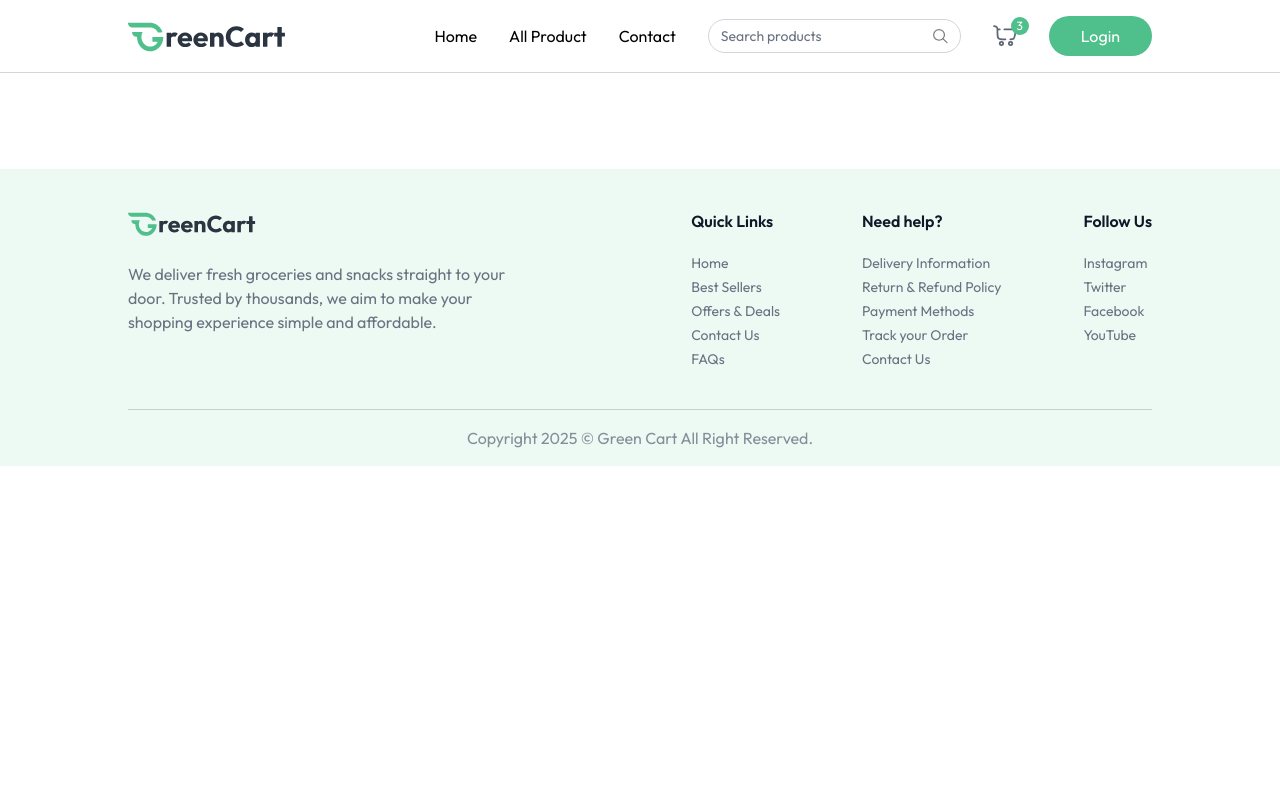
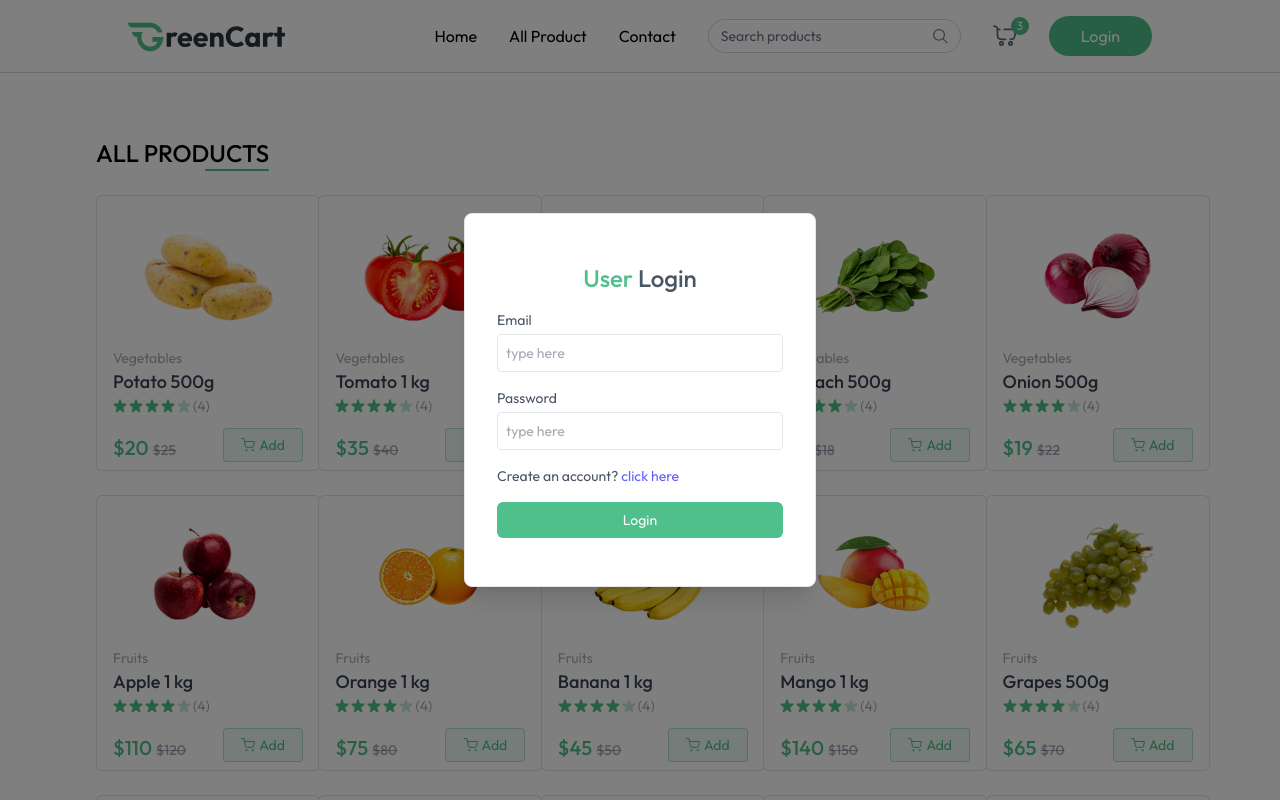
Before and after one commit to Beachhousee/GREENCART, a React (Vite) app in the folder client/: page /products in a window 1280 px wide. Both pictures are taken after a click on the button "Login". Shown: the top 800 px of the page. Built offline with nearby package versions, Linux system fonts and the light colour scheme.

Commit message:
Login,Signup page and Finding Products logic

```diff
--- a/client/src/App.jsx
+++ b/client/src/App.jsx
@@ -5,17 +5,25 @@
 import Home  from './pages/Home'
 import {Toaster} from "react-hot-toast"
 import Footer from './components/Footer'
+import { useAppContext } from './context/AppContext'
+import Login from './components/Login'
+import AllProducts from './pages/AllProducts'
+import ProductCategory from './pages/ProductCategory'
 
 const App = () => {
 
   const isSellerPath =useLocation().pathname.includes("seller")
+  const {showUserLogin}=useAppContext()
   return (
     <div>
   {isSellerPath ? null :<NavBar></NavBar>}
+  {showUserLogin? <Login></Login> :null}
   <Toaster></Toaster>
 <div className={`${isSellerPath}? "" : "px-6 md:px-16 lg:px-24 xl:px-32"`}>
   <Routes>
     <Route path='/' element={<Home></Home>}> </Route>
+    <Route path= '/products'element ={<AllProducts></AllProducts>}></Route>
+    <Route path ='/products/:category' element={<ProductCategory></ProductCategory>}></Route>
   </Routes>
 </div>
 
--- a/client/src/assets/assets.js
+++ b/client/src/assets/assets.js
@@ -98,6 +98,7 @@
   bottom_banner_image_sm,
   add_address_iamge,
   box_icon,
+
 };
 
 export const categories = [
--- a/client/src/components/Categories.jsx
+++ b/client/src/components/Categories.jsx
@@ -13,8 +13,8 @@
  onClick={()=>{
   navigate(`/products/${category.path.toLowerCase()}`)
   scrollTo(0,0)
+ }}>
 
- }}>
           <img
             src={category.image}
             alt={category.text}
@@ -23,11 +23,11 @@
           <p className='text-sm font-medium'>{category.text}</p>
         </div>
         ))}
-
+       l-
       </div>
     </div>
   );
 };
 
 
-export default Categories
+export default Categories;
--- /dev/null
+++ b/client/src/components/Login.jsx
@@ -0,0 +1,95 @@
+import React from "react";
+import { useAppContext } from "../context/AppContext";
+const Login = () => {
+  const { setShowUserLogin, setUser } = useAppContext();
+  const [state, setState] = React.useState("login");
+  const [name, setName] = React.useState("");
+  const [email, setEmail] = React.useState("");
+  const [password, setPassword] = React.useState("");
+
+  const onSubmitHandler = async (event) => {
+    event.preventDefault();
+    setUser({
+      email: "h@gmail.com",
+      name: "hello",
+    });
+    setShowUserLogin(false);
+  };
+  return (
+    <div
+      onClick={() => setShowUserLogin(false)}
+      className="fixed top-0 bottom-0 left-0 right-0 z-30 flex items-center text-sm text-gray-600 bg-black/50"
+    >
+      <form
+        onSubmit={onSubmitHandler}
+        onClick={(e) => e.stopPropagation()}
+        className="flex flex-col gap-4 m-auto items-start p-8 py-12 w-80 sm:w-[352px] rounded-lg shadow-xl border border-gray-200 bg-white"
+      >
+        <p className="text-2xl font-medium m-auto">
+          <span className="text-primary">User</span>{" "}
+          {state === "login" ? "Login" : "Sign Up"}
+        </p>
+        {state === "register" && (
+          <div className="w-full">
+            <p>Name</p>
+            <input
+              onChange={(e) => setName(e.target.value)}
+              value={name}
+              placeholder="type here"
+              className="border border-gray-200 rounded w-full p-2 mt-1 outline-primary"
+              type="text"
+              required
+            />
+          </div>
+        )}
+        <div className="w-full ">
+          <p>Email</p>
+          <input
+            onChange={(e) => setEmail(e.target.value)}
+            value={email}
+            placeholder="type here"
+            className="border border-gray-200 rounded w-full p-2 mt-1 outline-primary"
+            type="email"
+            required
+          />
+        </div>
+        <div className="w-full ">
+          <p>Password</p>
+          <input
+            onChange={(e) => setPassword(e.target.value)}
+            value={password}
+            placeholder="type here"
+            className="border border-gray-200 rounded w-full p-2 mt-1 outline-primary"
+            type="password"
+            required
+          />
+        </div>
+        {state === "register" ? (
+          <p>
+            Already have account?{" "}
+            <span
+              onClick={() => setState("login")}
+              className="text-indigo-500 cursor-pointer"
+            >
+              click here
+            </span>
+          </p>
+        ) : (
+          <p>
+            Create an account?{" "}
+            <span
+              onClick={() => setState("register")}
+              className="text-indigo-500 cursor-pointer"
+            >
+              click here
+            </span>
+          </p>
+        )}
+        <button className="bg-primary hover:bg-primary-dull transition-all text-white w-full py-2 rounded-md cursor-pointer">
+          {state === "register" ? "Create Account" : "Login"}
+        </button>
+      </form>
+    </div>
+  );
+};
+export default Login;
--- a/client/src/components/NavBar.jsx
+++ b/client/src/components/NavBar.jsx
@@ -1,16 +1,21 @@
-import React from "react";
+import React, { useEffect } from "react";
 import { Navigate, NavLink } from "react-router-dom";
 import { assets } from "../assets/assets";
 import { useAppContext } from "../context/AppContext";
 
 const NavBar = () => {
   const [open, setOpen] = React.useState(false);
-  const { user, setuser, setShowUserLogin, navigate } = useAppContext();
+  const { user, setUser, setShowUserLogin, navigate,setSearchQuery,searchQuery} = useAppContext();
 
   const logout = async () => {
-    setuser(null);
+    setUser(null);
     navigate("/");
   };
+  useEffect(()=>{
+if(searchQuery.lenght>0){
+  navigate('/products ')
+}
+  },[searchQuery])
 
   return (
     <nav className="flex items-center justify-between px-6 md:px-16 lg:px-24 xl:px-32 py-4 border-b border-gray-300 bg-white relative transition-all">
@@ -25,7 +30,7 @@
         <NavLink to="/">Contact</NavLink>
 
         <div className="hidden lg:flex items-center text-sm gap-2 border border-gray-300 px-3 rounded-full">
-          <input
+          <input onChange={(e)=>setSearchQuery(e.target.value)}
             className="py-1.5 w-full bg-transparent outline-none placeholder-gray-500"
             type="text"
             placeholder="Search products"
--- a/client/src/components/NewsLetter.jsx
+++ b/client/src/components/NewsLetter.jsx
@@ -21,4 +21,4 @@
     )
 }
 
-export default NewsLetter
+export default NewsLetter;
--- a/client/src/context/AppContext.jsx
+++ b/client/src/context/AppContext.jsx
@@ -9,11 +9,12 @@
 export const AppContextProvider = ({ children }) => {
   const currency = import.meta.VITE_CURRENCY;
   const navigate = useNavigate();
-  const [user, setuser] = useState(null);
+  const [user, setUser] = useState(null);
   const [isSeller, setIsSeller] = useState(false);
   const [showUserLogin, setShowUserLogin] = useState(false);
   const [products, setProducts] = useState([]);
   const [cartItems, setCartItems] = useState({});
+  const [searchQuery, setSearchQuery] = useState({});
 
   //Fetch  all Products
   const fetchProducts = async () => {
@@ -63,7 +64,7 @@
   const value = {
     navigate,
     user,
-    setuser,
+    setUser,
     isSeller,
     setIsSeller,
     showUserLogin,
@@ -73,12 +74,13 @@
     addToCart,
     updateCartItem,
     removeFromCart ,
-    cartItems
+    cartItems,
+    searchQuery,setSearchQuery
   };
 
   return <AppContext.Provider value={value}>{children}</AppContext.Provider>;
 };
 
-export const useAppContext = () => {
+export const  useAppContext = () => {
   return useContext(AppContext);
 };
--- /dev/null
+++ b/client/src/pages/AllProducts.jsx
@@ -0,0 +1,35 @@
+import React from 'react'
+import { useEffect,useState } from 'react';
+import { useAppContext } from '../context/AppContext'
+import ProductCard from '../components/ProductCard';
+
+const AllProducts = () => {
+  const {products,searchQuery}=useAppContext();
+  const[filteredProducts,setFilteredProducts]=useState([]);
+  useEffect(()=>{
+   if(searchQuery.length>0){
+    setFilteredProducts(products.filter(
+      product =>product.name.toLowerCase().includes(searchQuery.toLowerCase())
+    ))}else{
+      setFilteredProducts(products)
+    }
+  },[products,searchQuery]) //when this two changes then it will run
+return (
+  <div className='mt-16 flex flex-col'>
+    <div className='flex flex-col items-end w-max'>
+      <p className='text-2xl font-medium uppercase'>All products</p>
+      <div className='w-16 h-0.5 bg-primary rounded-full'>
+      </div>
+   </div>
+ <div className='grid grid-cols-2 sm:grid-cols-3 md:grid-cols-4 gap-3 md:gap-6 lg:grid-cols-5 mt-6'>
+
+
+    {filteredProducts.filter((product)=>product.inStock).map((product,index)=>(
+      <ProductCard key={index} product={product}></ProductCard>
+    ))}
+   </div>
+    </div>
+
+)
+}
+export default AllProducts
--- /dev/null
+++ b/client/src/pages/ProductCategory.jsx
@@ -0,0 +1,24 @@
+import React from "react";
+import { useAppContext } from "../context/AppContext";
+import { useParams } from "react-router-dom";
+import {categories} from "../assets/assets";
+
+const ProductCategory = () => {
+  const { products } = useAppContext();
+  const { category } = useParams();
+  const searchCategory = categories.find(
+    (item) => item.path.toLowerCase() === category
+  );
+const filteredProducts= products.filter((product)=>product.category.toLowerCase() === category)
+  return (
+    <div className='mt-16'>
+  {searchCategory && (
+    <div className='flex flex-col items-end w-max'>
+      <p className='text-2xl font-medium'>{searchCategory.text.toUpperCase()}</p>
+      <div className='w-16 h-0.5 bg-primary rounded-full'></div>
+    </div>
+  )}
+</div>
+)};
+
+export default ProductCategory;
```
Also changed, not shown: 1 other file (tests, documents, lock files or other folders).
